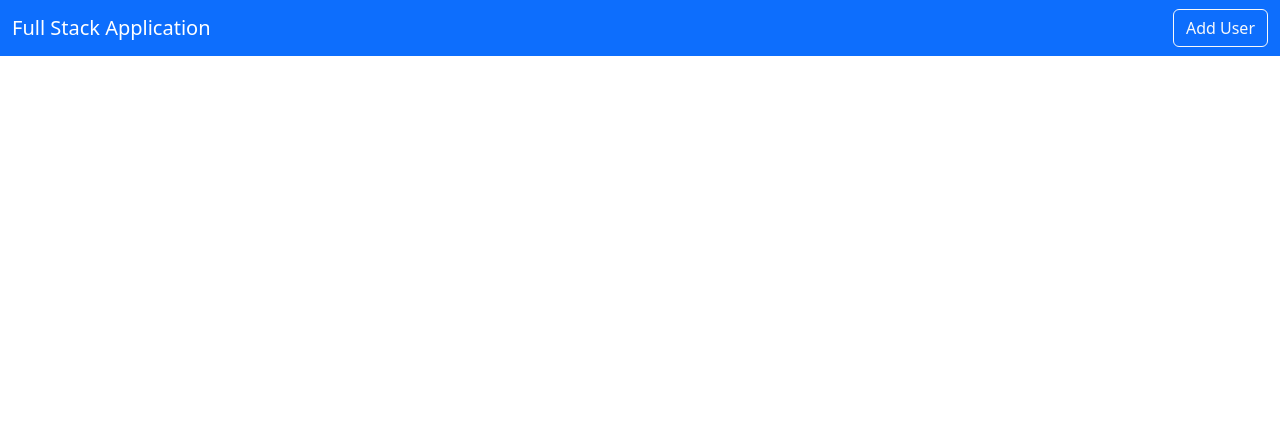
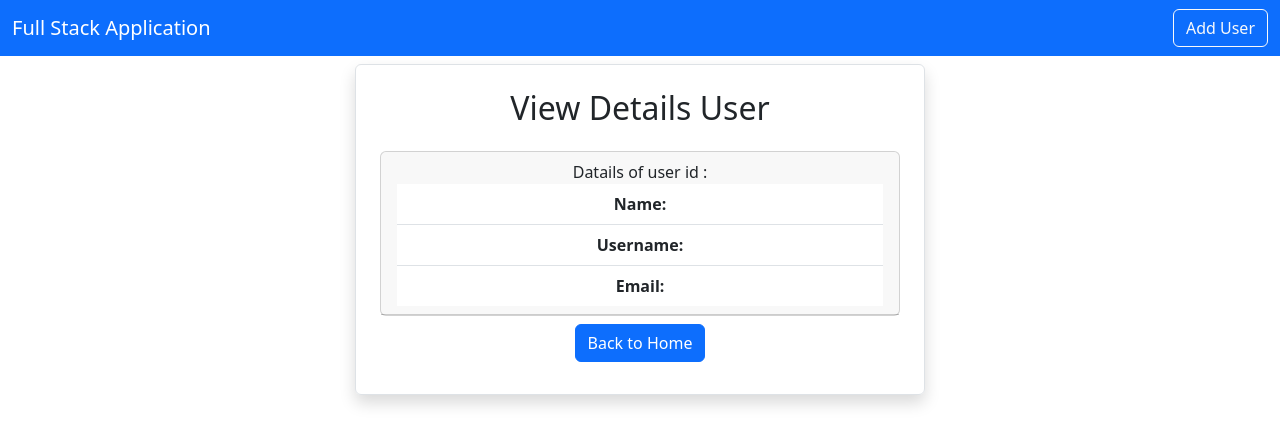
Before and after one commit to jonasluis/PersonList, a React (Create React App) app in the folder frontend/: page /viewuser/1 in a window 1280 px wide. Shown: the top 444 px of the page. Built offline with nearby package versions, Linux system fonts and the light colour scheme; no server answers.

Commit message:
feat: View Information of specific User

```diff
--- a/frontend/src/App.js
+++ b/frontend/src/App.js
@@ -5,7 +5,7 @@
 import { BrowserRouter, Routes, Route } from "react-router-dom";
 import AddUser from "./users/AddUser";
 import EditUser from "./users/EditUser";
-
+import ViewUser from "./users/ViewUser";
 function App() {
   return (
     <div className="App">
@@ -15,6 +15,7 @@
           <Route exact path="/" element={<Home />} />
           <Route exact path="/adduser" element={<AddUser />} />
           <Route exact path="/edituser/:id" element={<EditUser />} />
+          <Route exact path="/viewuser/:id" element={<ViewUser />} />
         </Routes>
       </BrowserRouter>
     </div>
--- a/frontend/src/pages/Home.js
+++ b/frontend/src/pages/Home.js
@@ -18,6 +18,7 @@
     await axios.delete(`http://localhost:8080/user/${id}`);
     loadUsers();
   };
+
 
   return (
     <div className="container">
@@ -42,7 +43,7 @@
                 <td>{user.username}</td>
                 <td>{user.email}</td>
                 <td>
-                  <button className="btn btn-primary mx-2">View</button>
+                  <Link to={`/viewuser/${user.id}`} className="btn btn-primary mx-2">View</Link>
                   <Link
                     to={`/edituser/${user.id}`}
                     className="btn btn-outline-primary mx-2"
--- a/frontend/src/users/ViewUser.js
+++ b/frontend/src/users/ViewUser.js
@@ -0,0 +1,45 @@
+import axios from "axios";
+import React, { useEffect, useState } from "react";
+import { Link, useParams } from "react-router-dom";
+
+export default function ViewUser() {
+  const { id } = useParams();
+  const [user, setUser] = useState({});
+
+  const loadUser = async () => {
+    const result = await axios.get(`http://localhost:8080/user/${id}`);
+    setUser(result.data);
+  };
+
+  useEffect(() => {
+    loadUser();
+  }, []);
+  return (
+    <div className="container">
+      <div className="row">
+        <div className="col-md-6 offset-md-3 border rounded p-4 mt-2 shadow">
+          <h2 className="text-center mb-4">View Details User</h2>
+          <div className="card">
+            <div className="card-header">
+              Datails of user id :
+              <ul className="list-group list-group-flush">
+                <li className="list-group-item">
+                  <b>Name: </b> {user.name}
+                </li>
+                <li className="list-group-item">
+                  <b>Username: </b> {user.username}
+                </li>
+                <li className="list-group-item">
+                  <b>Email: </b> {user.email}
+                </li>
+              </ul>
+            </div>
+          </div>
+          <Link className="btn btn-primary my-2" to="/">
+            Back to Home
+          </Link>
+        </div>
+      </div>
+    </div>
+  );
+}
```
Also changed, not shown: frontend/src/users/EditUser.js (line endings or trailing spaces).
